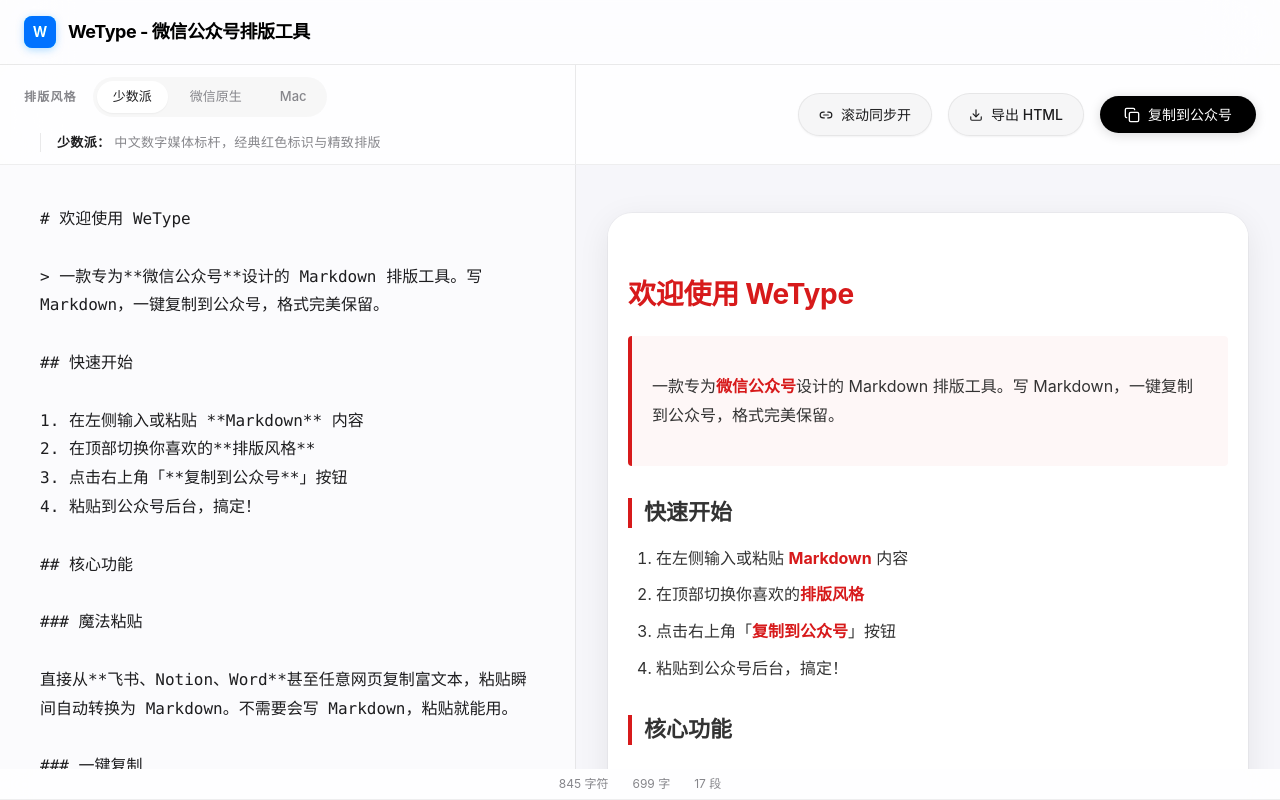
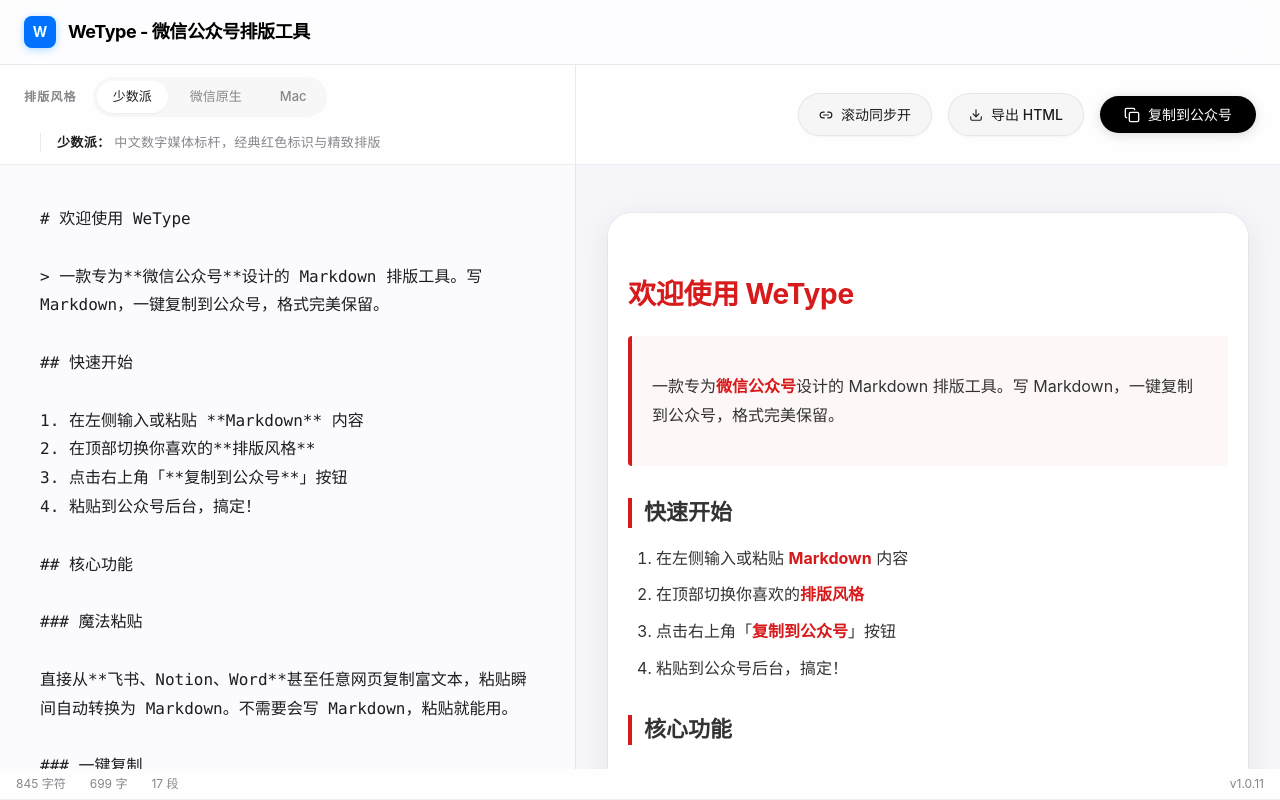
Before and after one commit to qinchanggui/wetype, a React (Vite) app: page / in a window 1280 px wide. Built offline with nearby package versions, Linux system fonts and the light colour scheme; what turndown-plugin-gfm would draw is missing.

Commit message:
feat: 底部状态栏显示版本号 v1.0.11

```diff
--- a/package.json
+++ b/package.json
@@ -1,7 +1,7 @@
 {
   "name": "raphael-publish",
   "private": true,
-  "version": "1.0.0",
+  "version": "1.0.11",
   "type": "module",
   "packageManager": "pnpm@9.15.0",
   "scripts": {
--- a/src/App.tsx
+++ b/src/App.tsx
@@ -215,6 +215,7 @@
                 <span>{charCount} 字符</span>
                 <span>{wordCount} 字</span>
                 <span>{paragraphCount} 段</span>
+                <span className="ml-auto mr-0">v{__APP_VERSION__}</span>
             </div>
         </div>
     );
--- /dev/null
+++ b/src/global.d.ts
@@ -0,0 +1 @@
+declare const __APP_VERSION__: string;
--- a/vite.config.js
+++ b/vite.config.js
@@ -1,7 +1,11 @@
 import { defineConfig } from 'vite';
 import react from '@vitejs/plugin-react';
+import pkg from './package.json';
 // https://vitejs.dev/config/
 export default defineConfig({
     plugins: [react()],
     base: '/',
+    define: {
+        __APP_VERSION__: JSON.stringify(pkg.version),
+    },
 });
--- a/vite.config.ts
+++ b/vite.config.ts
@@ -1,8 +1,12 @@
 import { defineConfig } from 'vite'
 import react from '@vitejs/plugin-react'
+import pkg from './package.json'
 
 // https://vitejs.dev/config/
 export default defineConfig({
     plugins: [react()],
     base: '/',
+    define: {
+        __APP_VERSION__: JSON.stringify(pkg.version),
+    },
 })
```
